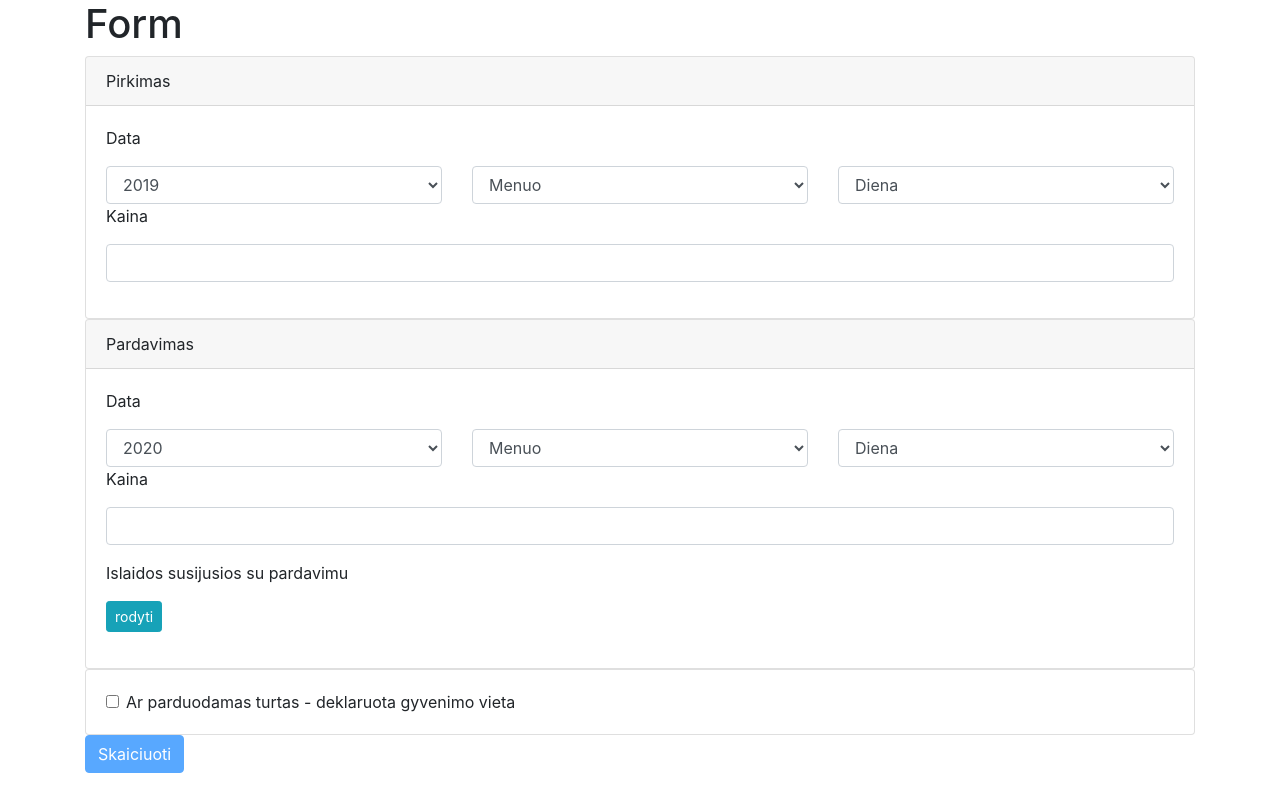
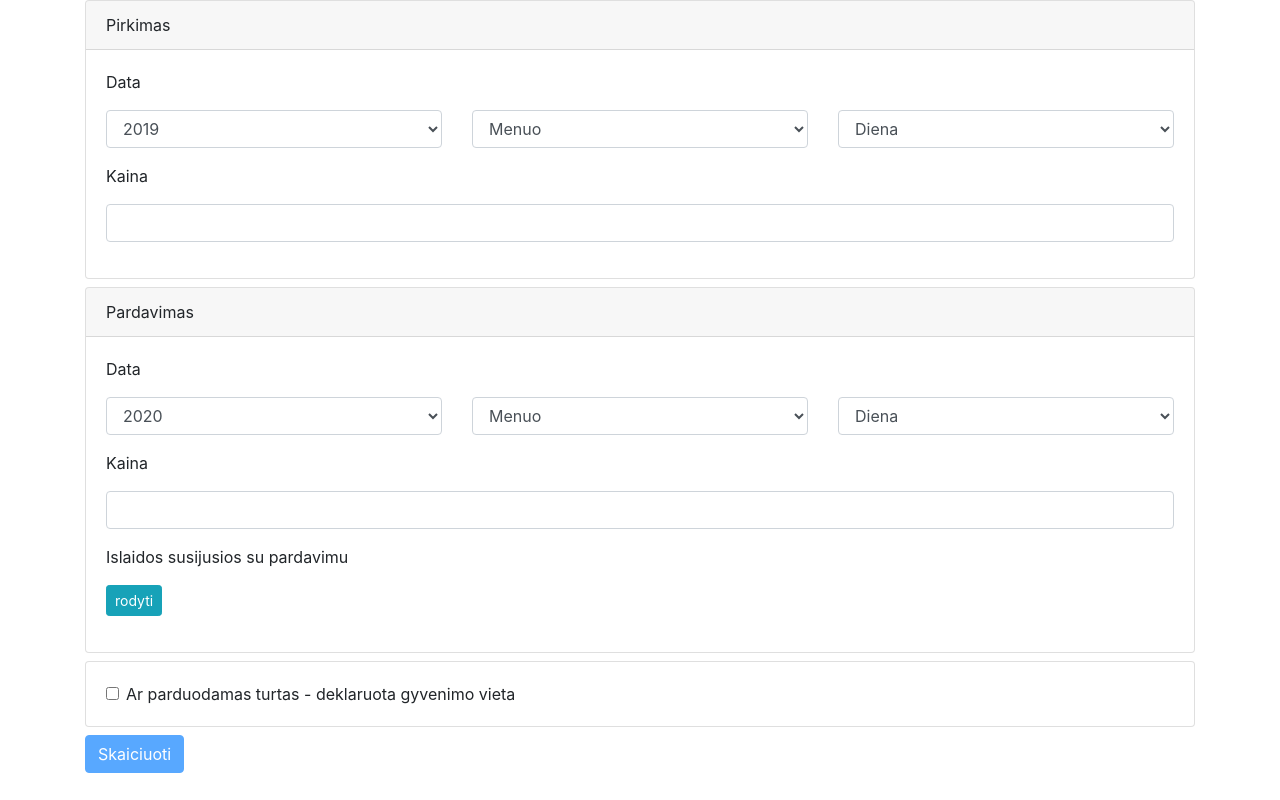
Before and after one commit to horolug/nt-duk, a React (Create React App) app: page / in a window 1280 px wide. Built offline with nearby package versions, Linux system fonts and the light colour scheme.

Commit message:
Spacing and layout adjustments

```diff
--- a/src/Components/DateBlock/dateBlock.js
+++ b/src/Components/DateBlock/dateBlock.js
@@ -13,7 +13,7 @@ class DateBlock extends React.Component {
       <div className="row">
 
 
-        <div className="col">
+        <div className="col form-group">
           <select
             onChange={this.props.onChange}
             name={this.props.blockType+"Year"}
@@ -23,7 +23,7 @@ class DateBlock extends React.Component {
             {this.props.years}
           </select>
         </div>
-        <div className="col">
+        <div className="col form-group">
           <select
             onChange={this.props.onChange}
             name={this.props.blockType+"Month"}
@@ -32,7 +32,7 @@ class DateBlock extends React.Component {
             {this.props.months}
           </select>
         </div>
-        <div className="col">
+        <div className="col form-group">
           <select
             onChange={this.props.onChange}
             name={this.props.blockType+"Day"}
--- a/src/Components/Form/form.js
+++ b/src/Components/Form/form.js
@@ -241,8 +241,7 @@ class Form extends React.Component {
 
     return (
       <form>
-        <h1>Form</h1>
-        <div className="card">
+        <div className="card mb-2">
           <div className="card-header"> Pirkimas </div>
           <div className="card-body">
             <div className="row">
@@ -275,7 +274,7 @@ class Form extends React.Component {
 
           </div>
         </div>
-        <div className="card">
+        <div className="card mb-2">
           <div className="card-header"> Pardavimas </div>
           <div className="card-body">
 
--- a/src/Components/QuestionCard/questionCard.js
+++ b/src/Components/QuestionCard/questionCard.js
@@ -47,7 +47,7 @@ class questionCard extends React.Component {
     }
 
     return (
-      <div>
+      <div className="mb-2">
         <div className="card">
           <div className="card-body">
             <div className="form-check">
```
